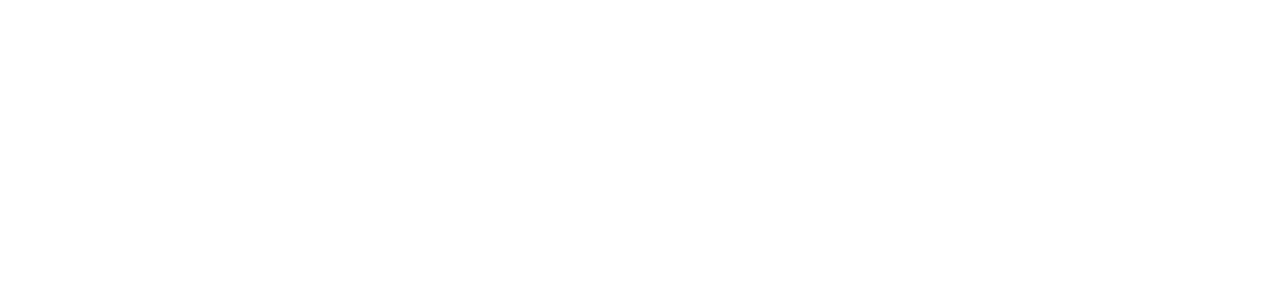
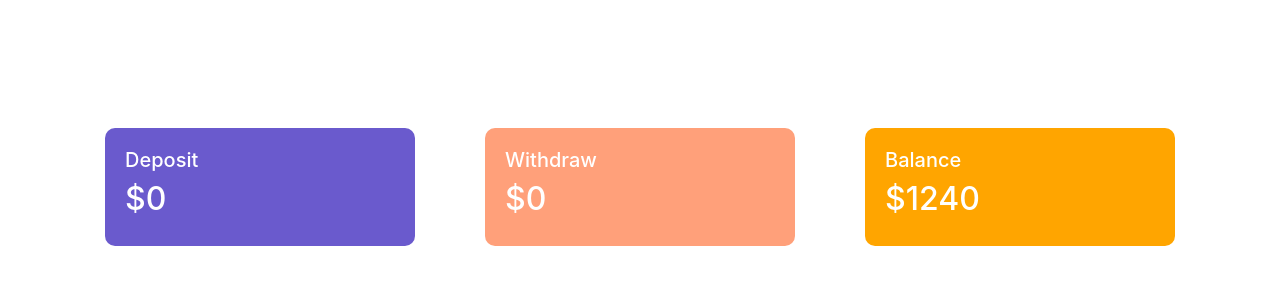
Before and after one commit to AbuSalehFaysal/simple-bank-calculation, a plain HTML site: page index.html in a window 1280 px wide. Both pictures are taken after a click on the button "Enter". Drawn offline with nearby package versions, Linux system fonts and the light colour scheme.

Commit message:
Transaction Status Part Added

```diff
--- a/index.html
+++ b/index.html
@@ -27,6 +27,29 @@
         </div>
     </div>
 
+    <div id="transaction-area" class="container">
+        <div class="row">
+            <div class="col-md-4">
+                <div class="deposit status">
+                    <h5>Deposit</h5>
+                    <h2>$0</h2>
+                </div>
+            </div>
+            <div class="col-md-4">
+                <div class="withdraw status">
+                    <h5>Withdraw</h5>
+                    <h2>$0</h2>
+                </div>
+            </div>
+            <div class="col-md-4">
+                <div class="balance status">
+                    <h5>Balance</h5>
+                    <h2>$1240</h2>
+                </div>
+            </div>
+        </div>
+    </div>
+
     <!-- Optional JavaScript -->
     <!-- jQuery first, then Popper.js, then Bootstrap JS -->
     <script src="https://code.jquery.com/jquery-3.4.1.slim.min.js"
@@ -43,6 +66,8 @@
             loginButton.addEventListener("click", function(){
                 const main = document.getElementById("main");
                 main.style.display = "none";
+                const transactionArea = document.getElementById("transaction-area");
+                transactionArea.style.display = "block";
             });
         </script>
 </body>
--- a/public/css/style.css
+++ b/public/css/style.css
@@ -11,3 +11,21 @@
 button, .form-control{
     margin-top: 10px;
 }
+#transaction-area {
+    display: none;
+}
+.deposit {
+    background-color: slateblue;
+}
+.withdraw {
+    background-color: lightsalmon;
+}
+.balance {
+    background-color: orange;
+}
+.status {
+    margin: 0 20px;
+    color: #ffffff;
+    padding: 20px;
+    border-radius: 10px;
+}
```
